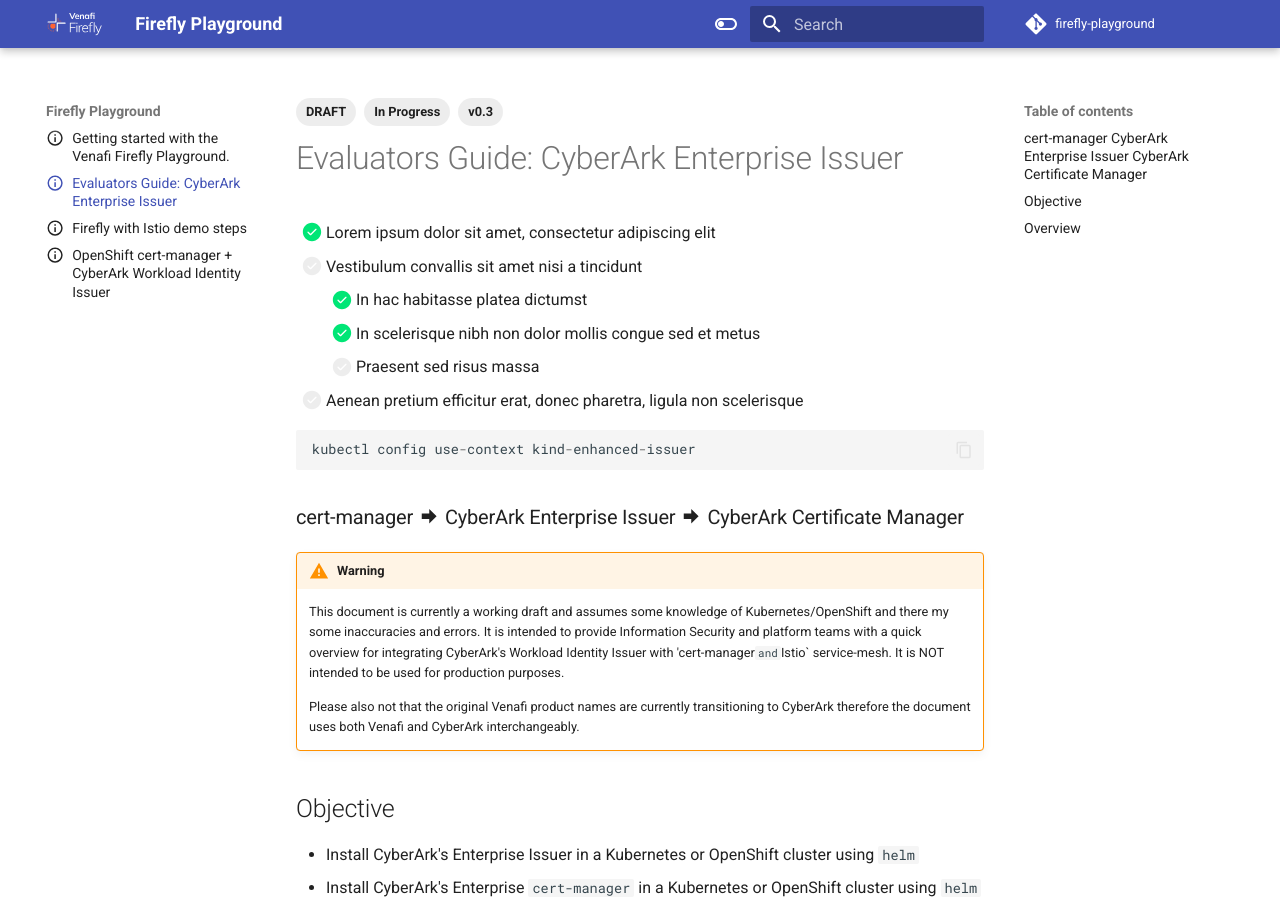
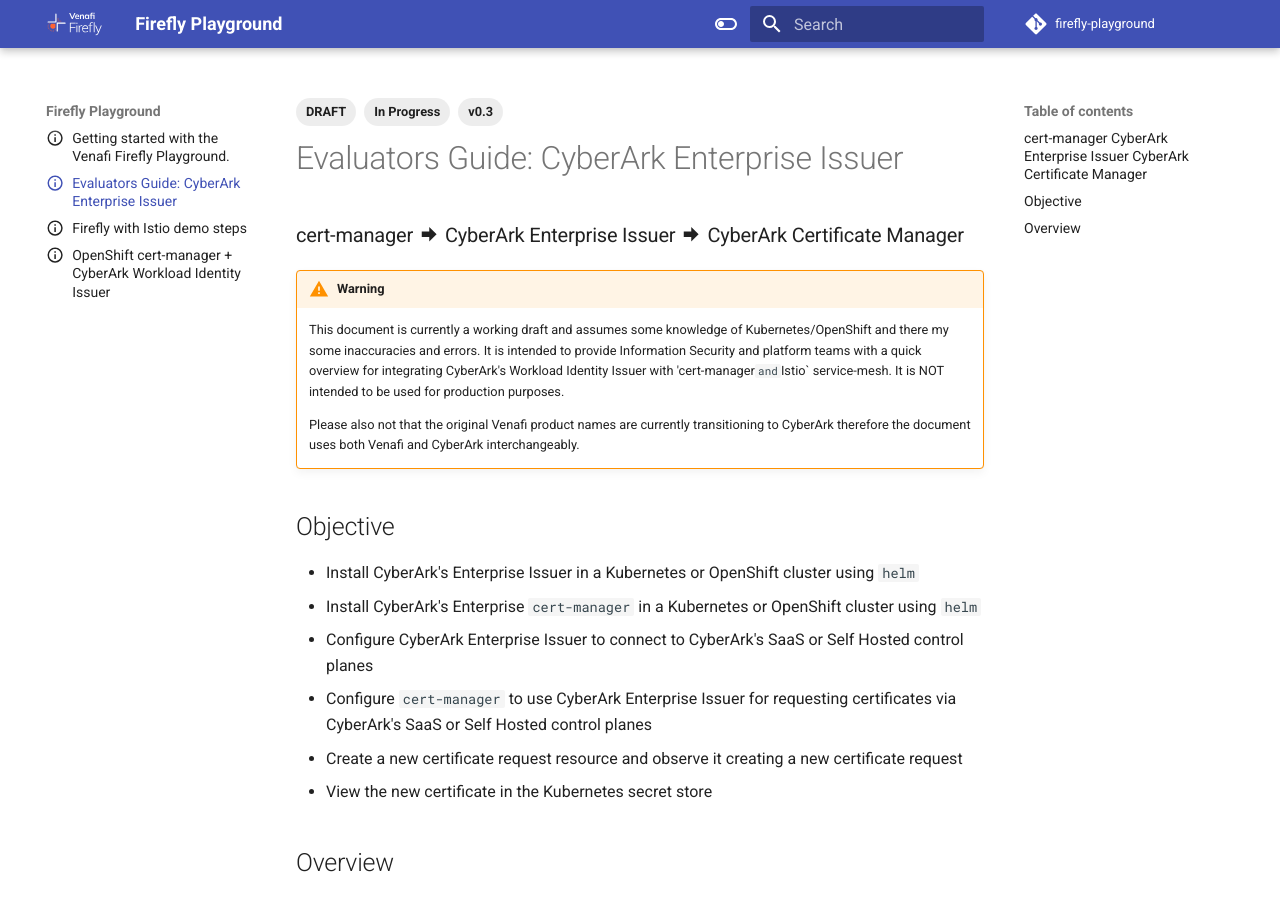
Before and after one commit to Venafi/firefly-playground, an MkDocs documentation site: the page built from docs/ei-quick-start.md, in a window 1280 px wide and 900 px high. Built offline with MkDocs 1.6.1 and Material for MkDocs 9.7.7, drawn with Linux system fonts in a browser that asks for light colours; comment, search, counter and statistics services are not loaded; the version menu is left out.

Commit message:
fixed issues

````diff
--- a/docs/ei-quick-start.md
+++ b/docs/ei-quick-start.md
@@ -7,17 +7,6 @@
 ---
 
 # Evaluators Guide: CyberArk Enterprise Issuer
-
-- [x] Lorem ipsum dolor sit amet, consectetur adipiscing elit
-- [ ] Vestibulum convallis sit amet nisi a tincidunt
-    * [x] In hac habitasse platea dictumst
-    * [x] In scelerisque nibh non dolor mollis congue sed et metus
-    * [ ] Praesent sed risus massa
-- [ ] Aenean pretium efficitur erat, donec pharetra, ligula non scelerisque
-
-```sql
-kubectl config use-context kind-enhanced-issuer
-```
 
 ### cert-manager :material-arrow-right-bold: CyberArk Enterprise Issuer :material-arrow-right-bold: CyberArk Certificate Manager
 
@@ -647,7 +636,6 @@
         EOF
         ```
 
-
 ??? abstract "Step 8. Securing an NGINX Ingress"
 
     There are two primary ways to secure an NGINX ingress resource: using annotations on the ingress with ingress-shim or directly creating a certificate resource.
````
Also changed, not shown: docs/images/ei-tpp/image5.png (added), docs/images/ei-tpp/image6.png (added), docs/images/ei-tpp/image7.png (added), docs/images/ei-tpp/image8.png (added).
